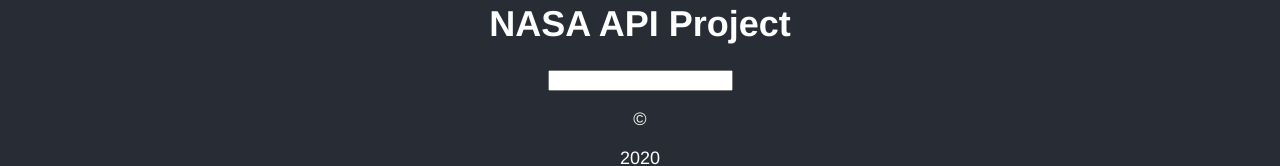
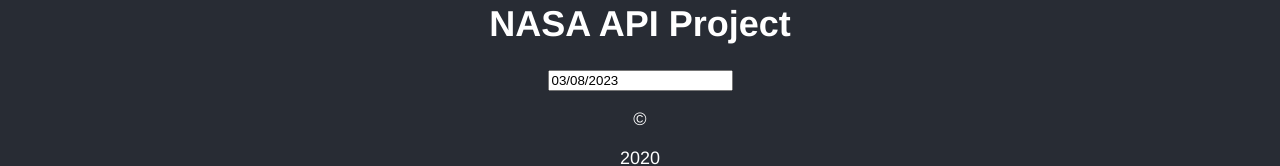
Before and after one commit to goodoljosh/NASA_frontend, a React (Create React App) app in the folder client/: page /mars in a window 1280 px wide. Shown: the part 362-528 px from the top of the page. Built offline with nearby package versions, Linux system fonts and the light colour scheme; no server answers.

Commit message:
fixed date

```diff
--- a/client/src/routes/MarsPhotos.jsx
+++ b/client/src/routes/MarsPhotos.jsx
@@ -4,17 +4,18 @@ import DatePicker from "react-datepicker";
 import "react-datepicker/dist/react-datepicker.css";
 import Mars from "../components/Mars";
 export default function MarsPhotos() {
+const [startDate, setStartDate] = useState(new Date());
 
     const [nasaParse, setNasaParse] = useState({})
     useEffect(()=>{
-    axios.get('https://nasa-backend.onrender.com/mars' ).then(function(response){
+    axios.get('https://nasa-backend.onrender.com/mars?date=' + startDate.toISOString().split('T')[0] ).then(function(response){
       setNasaParse((response.data))
     })
-  },[])
+  },[startDate])
 
     return(
        <>
-       <DatePicker/>
+       <DatePicker selected={startDate} onChange={(date) => setStartDate(date)}/>
         <Mars key ={JSON.stringify(nasaParse)} nasaResponse={nasaParse}/>
         <footer>
         <p>©</p>
```
